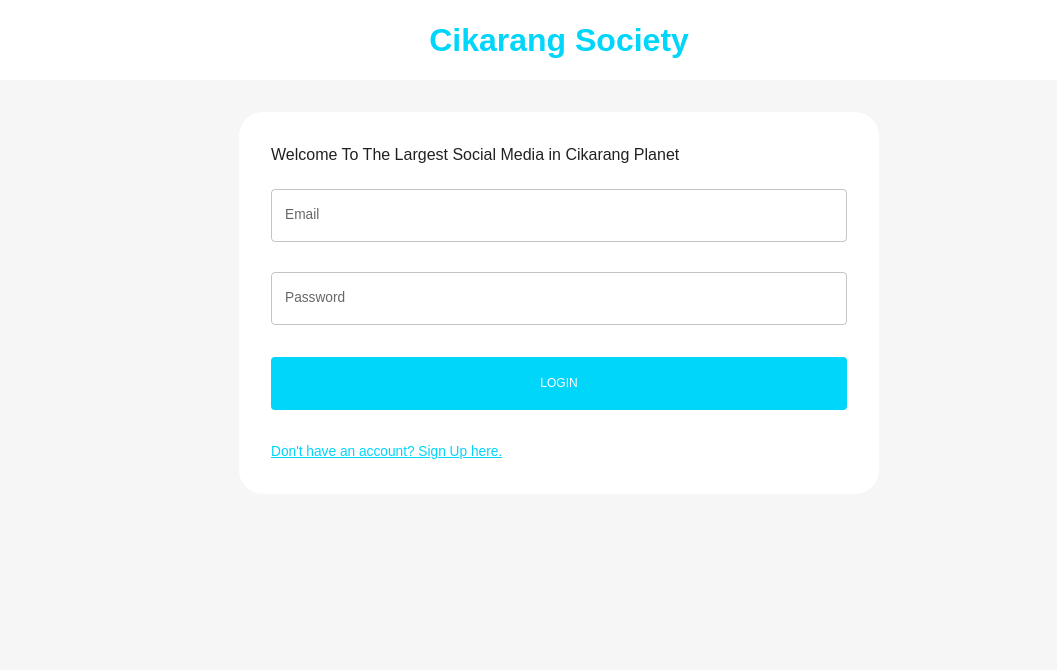
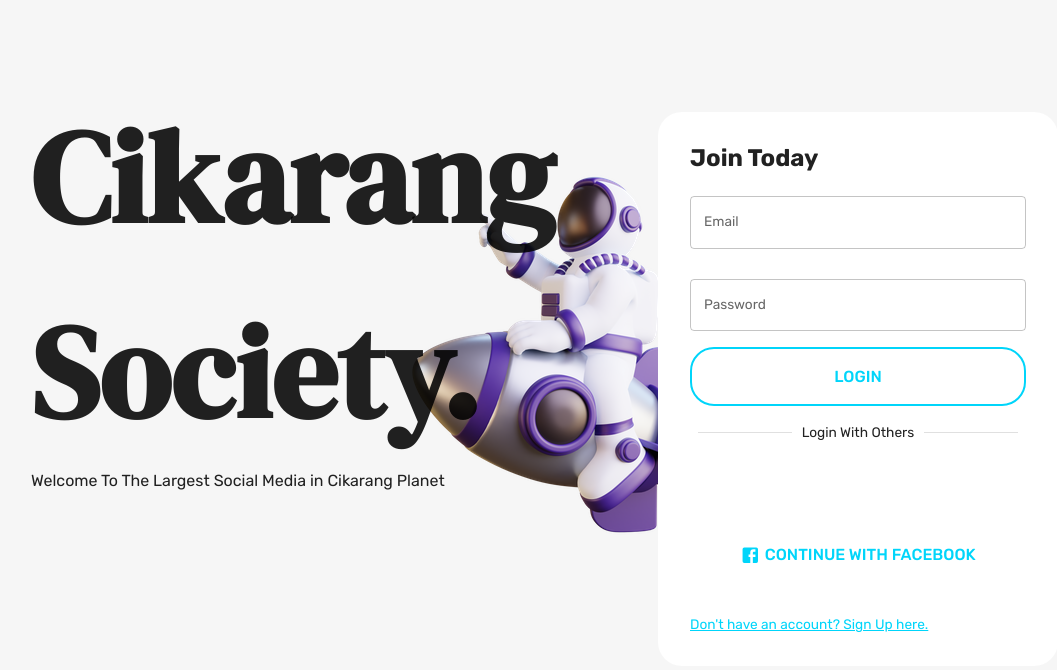
Before and after one commit to harbyanwardi/Socmed-Mern, a React (Create React App) app in the folder client/: page / in a window 1280 px wide. Shown: the top 670 px of the page, without its empty margins (81-1138 px from the left). Built offline with nearby package versions, Linux system fonts and the light colour scheme.

Commit message:
redesign login page

```diff
--- a/client/src/index.css
+++ b/client/src/index.css
@@ -1,4 +1,4 @@
-@import url('https://fonts.googleapis.com/css2?family=Poppins:wght@100;200;400;500;600;700;800;900&family=Rubik:wght@400;500;700&display=swap')
+@import url('https://fonts.googleapis.com/css2?family=DM+Serif+Display&family=Poppins:wght@100;200;400;500;600;700;800;900&family=Rubik:wght@400;500;700&display=swap');
 
 html,
 body,
@@ -6,5 +6,5 @@ body,
 .app {
   height: 100%;
   width: 100%;
-  font-family: "Rubik", sans-serif;
+  font-family: "Rubik", sans-erif;
 }
--- a/client/src/scenes/loginPage/Form.jsx
+++ b/client/src/scenes/loginPage/Form.jsx
@@ -6,7 +6,10 @@ import {
   useMediaQuery,
   Typography,
   useTheme,
+  Divider,
 } from "@mui/material";
+import GoogleIcon from '@mui/icons-material/Google';
+import FacebookIcon from '@mui/icons-material/Facebook';
 import EditOutlinedIcon from "@mui/icons-material/EditOutlined";
 import { Formik } from "formik";
 import * as yup from "yup";
@@ -45,6 +48,8 @@ const initialValuesLogin = {
   email: "",
   password: "",
 };
+
+
 
 const Form = () => {
   const [pageType, setPageType] = useState("login");
@@ -254,26 +259,87 @@ const Form = () => {
           </Box>
 
           {/* BUTTONS */}
+          <Box mt="0.5rem">
+            {isLogin ?
               <Box>
                 <Button
                   fullWidth
                   type="submit"
                   sx={{
-                m: "2rem 0",
+                    m: "0.5rem 0",
+                    p: "1.05rem",
+                    borderRadius: "1.5rem",
+                    backgroundColor: "transparent",
+                    border: `2px solid ${palette.primary.main}`,
+                    color: palette.primary.main,
+                    "&:hover": { color: palette.primary.main },
+                  }}
+                >
+                  <Typography fontWeight="500" variant="h5">Login</Typography>
+                </Button>
+                <Divider sx={{m: "0.5rem"}}>Login With Others</Divider>
+                <Button
+                  fullWidth
+                  type="submit"
+                  sx={{
+                    m: "0.5rem 0",
                     p: "1rem",
+                    borderRadius: "1.5rem",
+                    backgroundColor: palette.background.white,
+                    color: palette.background.alt,
+                    "&:hover": { color: palette.primary.main },
+                  }}
+                >
+                  <FlexBetween gap="0.25rem">
+                    <GoogleIcon />
+                    <Typography fontWeight="500" variant="h5">Continue With Google</Typography>
+                  </FlexBetween>
+
+
+                </Button>
+                <Button
+                  fullWidth
+                  type="submit"
+                  sx={{
+                    m: "0.5rem 0",
+                    p: "1rem",
+                    borderRadius: "1.5rem",
+                    backgroundColor: palette.primary.medium,
+                    color: palette.background.white,
+                    "&:hover": { color: palette.primary.main },
+                  }}
+                >
+                  <FlexBetween gap="0.25rem">
+                    <FacebookIcon />
+                    <Typography fontWeight="500" variant="h5">Continue With Facebook</Typography>
+                  </FlexBetween>
+                </Button>
+              </Box>
+
+              :
+              <Button
+                fullWidth
+                type="submit"
+                sx={{
+                  m: "0.5rem 0",
+                  p: "1rem",
+                  borderRadius: "1.5rem",
                   backgroundColor: palette.primary.main,
                   color: palette.background.alt,
                   "&:hover": { color: palette.primary.main },
                 }}
               >
-              {isLogin ? "LOGIN" : "REGISTER"}
+                <Typography fontWeight="500" variant="h5">Register</Typography>
               </Button>
+            }
+
             <Typography
               onClick={() => {
                 setPageType(isLogin ? "register" : "login");
                 resetForm();
               }}
               sx={{
+                mt: "1.5rem",
                 textDecoration: "underline",
                 color: palette.primary.main,
                 "&:hover": {
--- a/client/src/scenes/loginPage/index.jsx
+++ b/client/src/scenes/loginPage/index.jsx
@@ -6,7 +6,7 @@ const LoginPage = () => {
   const theme = useTheme();
   const isNonMobileScreens = useMediaQuery("(min-width: 1000px)");
   return <Box>
-        <Box width="100%" backgroundColor={theme.palette.background.alt} p="1rem 6%" textAlign="center">
+    {/* <Box width="100%" backgroundColor={theme.palette.background.alt} p="1rem 6%" textAlign="center">
         <Typography
           fontWeight="bold"
           fontSize="32px"
@@ -15,20 +15,59 @@ const LoginPage = () => {
           Cikarang Society
         </Typography>
 
+        </Box> */}
+    <Box
+      width="100%"
+      padding="1.0rem 5%"
+      display={isNonMobileScreens ? "flex" : "block"}
+      sx={{
+        backgroundImage: 'url("assets/astro.png")', // Replace with the URL of your background image
+        //backgroundSize: 'contain', // Adjust background properties as needed
+        backgroundRepeat: 'no-repeat',
+        backgroundPosition: 'center',
+        width: '100%', // Set the width and height as needed
+        height: '100%',
+      }}
+    >
+      <Box
+        width={isNonMobileScreens ? "100%" : "93%"}
+        p="2rem"
+        m="2rem 1.5rem 2rem 1rem"
+        borderRadius="1.5rem"
+        backgroundColor="transparent"
+      >
+      <Typography fontWeight="700" variant="titlefont" sx={{ mb: "1.5rem" }}>
+        Cikarang Society.
+      </Typography>
+      <br></br>
+      <Typography fontWeight="200" variant="h5" sx={{ mb: "1.5rem" }}>
+        Welcome To The Largest Social Media in Cikarang Planet
+      </Typography>
+
     </Box>
+
     <Box
-            width={isNonMobileScreens ? "50%" : "93%"}
+      width={isNonMobileScreens ? "90%" : "93%"}
       p="2rem"
-            m="2rem auto"
+      m="4rem 1.5rem 0.5rem 1rem"
+    >
+
+      <Box
+        width={isNonMobileScreens ? "95%" : "93%"}
+        p="2rem"
         borderRadius="1.5rem"
         backgroundColor={theme.palette.background.alt}
       >
-            <Typography fontWeight="500" variant="h5" sx={{ mb: "1.5rem"}}>
-                Welcome To The Largest Social Media in Cikarang Planet
+        <Typography fontWeight="700" variant="h3" sx={{ mb: "1.5rem" }}>
+          Join Today
         </Typography>
         <Form />
       </Box>
+
     </Box>
+  </Box>
+
+  </Box >
 }
 
 export default LoginPage;
--- a/client/src/scenes/navbar/index.jsx
+++ b/client/src/scenes/navbar/index.jsx
@@ -45,7 +45,8 @@ const Navbar = () => {
     <FlexBetween padding="1rem 6%" backgroundColor={alt}>
       <FlexBetween gap="1.75rem">
         <Typography
-          fontWeight="bold"
+          fontWeight="500"
+          variant="navfont"
           fontSize="clamp(1rem, 2rem, 2.25rem)"
           color="primary"
           onClick={() => navigate("/home")}
@@ -56,7 +57,7 @@ const Navbar = () => {
             },
           }}
         >
-          Cikarang Society
+          Cikarang Society.
         </Typography>
         {isNonMobileScreens && (
           <FlexBetween
--- a/client/src/theme.js
+++ b/client/src/theme.js
@@ -26,6 +26,7 @@ export const colorTokens = {
       700: "#006B7D",
       800: "#00353F",
       900: "#001519",
+      1000: "#1877F2",
     },
   };
 
@@ -41,6 +42,7 @@ export const colorTokens = {
                 dark: colorTokens.primary[200],
                 main: colorTokens.primary[500],
                 light: colorTokens.primary[800],
+                medium: colorTokens.primary[1000],
               },
               neutral: {
                 dark: colorTokens.grey[100],
@@ -52,6 +54,7 @@ export const colorTokens = {
               background: {
                 default: colorTokens.grey[900],
                 alt: colorTokens.grey[800],
+                white: colorTokens.grey[0],
               },
             }
           : {
@@ -71,12 +74,25 @@ export const colorTokens = {
               background: {
                 default: colorTokens.grey[10],
                 alt: colorTokens.grey[0],
+                black: colorTokens.grey[1000],
               },
             }),
       },
       typography: {
         fontFamily: ["Rubik", "sans-serif"].join(","),
         fontSize: 12,
+        titlefont: {
+          fontFamily: ["DM Serif Display", "sans-serif"].join(","),
+          fontSize: 130,
+        },
+        navfont: {
+          fontFamily: ["DM Serif Display", "sans-serif"].join(","),
+          fontSize: 40,
+        },
+        descfont: {
+          fontFamily: ["DM Serif Display", "sans-serif"].join(","),
+          fontSize: 12,
+        },
         h1: {
           fontFamily: ["Rubik", "sans-serif"].join(","),
           fontSize: 40,
```
Also changed, not shown: client/public/assets/astro.png (added). Lines whose indentation alone changed are shown as unchanged.
